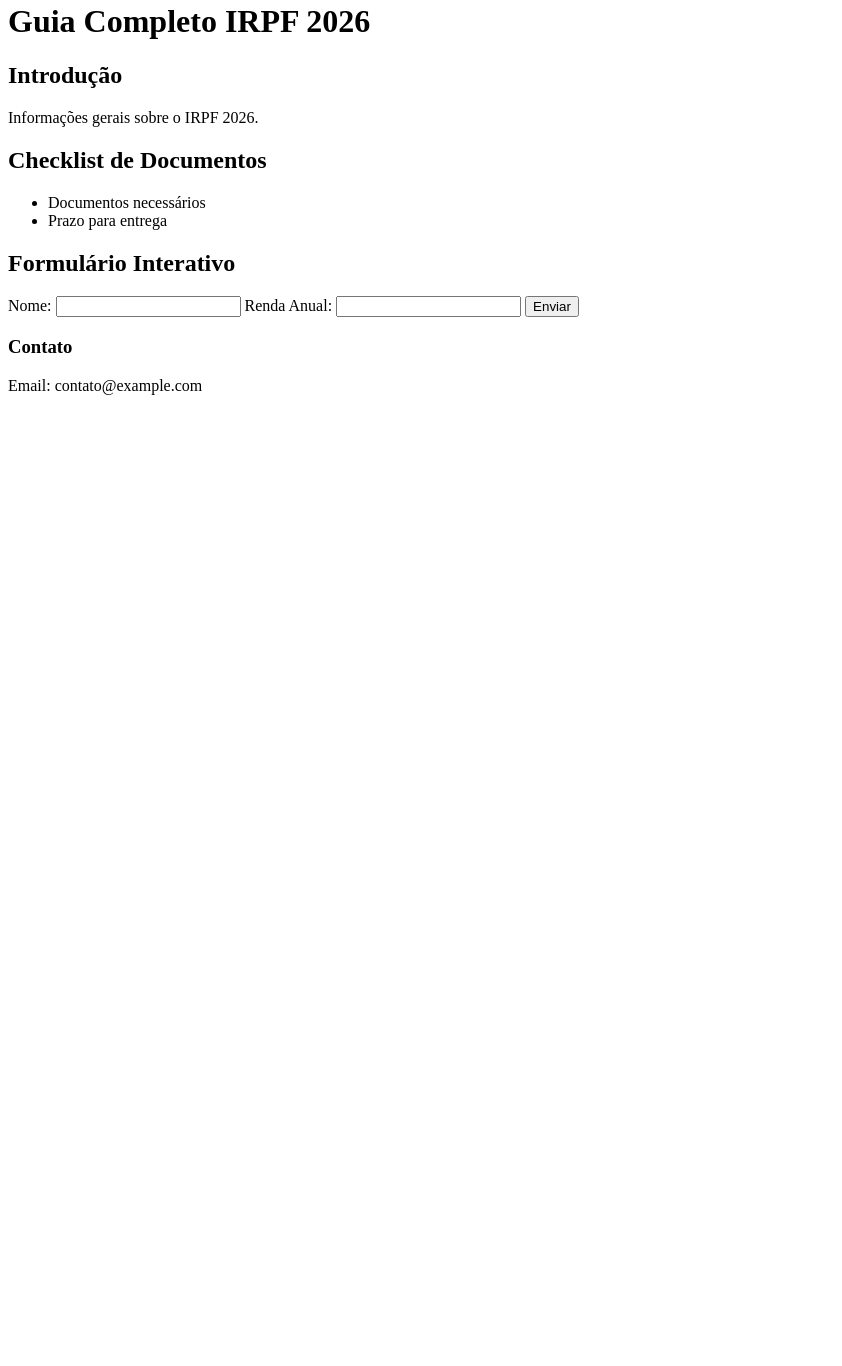
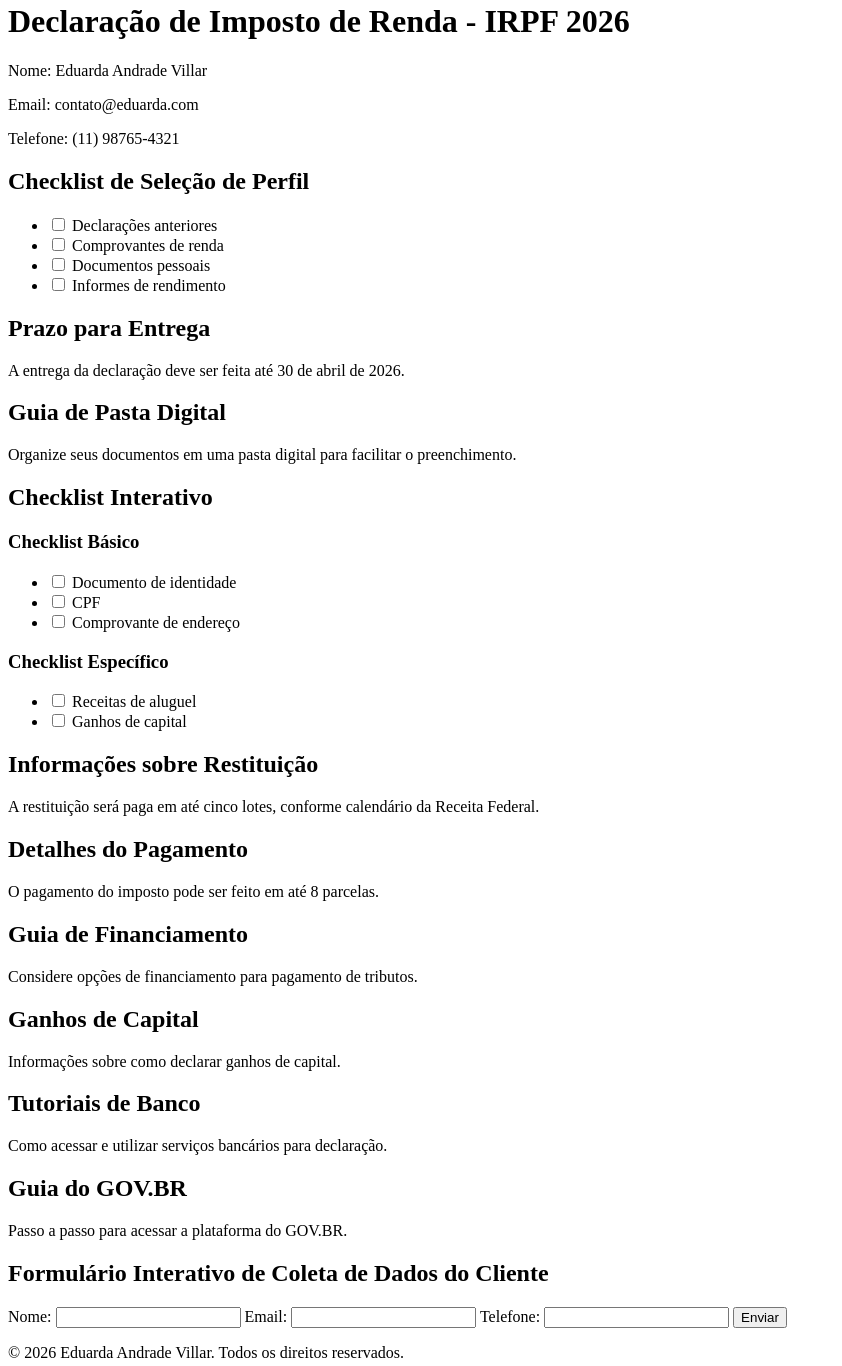
Before and after one commit to eduluavillar-hub/Eduarda-Andrade-Villar, a plain HTML site: page index.html in a window 1280 px wide. Shown: the part 18-1384 px from the top of the page, without its empty margins (0-842 px from the left). Before the commit the page ends 800 px from the top, so only its background shows below. Drawn offline with Linux system fonts and the light colour scheme.

Commit message:
Create complete index.html file for IRPF 2026

```diff
--- a/index.html
+++ b/index.html
@@ -3,42 +3,89 @@
 <head>
     <meta charset="UTF-8">
     <meta name="viewport" content="width=device-width, initial-scale=1.0">
-    <title>Guia Completo IRPF 2026</title>
-    <link rel="stylesheet" href="styles.css"> <!-- External CSS link -->
-    <script src="script.js" defer></script> <!-- External JS for interactivity -->
+    <title>IRPF 2026</title>
+    <link rel="stylesheet" href="styles.css">
 </head>
 <body>
     <header>
-        <h1>Guia Completo IRPF 2026</h1>
+        <h1>Declaração de Imposto de Renda - IRPF 2026</h1>
+        <div class="contact-info">
+            <p>Nome: Eduarda Andrade Villar</p>
+            <p>Email: contato@eduarda.com</p>
+            <p>Telefone: (11) 98765-4321</p>
+        </div>
     </header>
     <main>
-        <section id="intro">
-            <h2>Introdução</h2>
-            <p>Informações gerais sobre o IRPF 2026.</p>
-        </section>
-        <section id="checklist">
-            <h2>Checklist de Documentos</h2>
+        <section id="profile-checklist">
+            <h2>Checklist de Seleção de Perfil</h2>
             <ul>
-                <li>Documentos necessários</li>
-                <li>Prazo para entrega</li>
-                <!-- Add more items -->
+                <li><input type="checkbox"> Declarações anteriores</li>
+                <li><input type="checkbox"> Comprovantes de renda</li>
+                <li><input type="checkbox"> Documentos pessoais</li>
+                <li><input type="checkbox"> Informes de rendimento</li>
             </ul>
         </section>
-        <section id="form-section">
-            <h2>Formulário Interativo</h2>
-            <form id="irpfForm">
+        <section id="deadlines">
+            <h2>Prazo para Entrega</h2>
+            <p>A entrega da declaração deve ser feita até 30 de abril de 2026.</p>
+        </section>
+        <section id="digital-folder-guide">
+            <h2>Guia de Pasta Digital</h2>
+            <p>Organize seus documentos em uma pasta digital para facilitar o preenchimento.</p>
+        </section>
+        <section id="interactive-checklist">
+            <h2>Checklist Interativo</h2>
+            <h3>Checklist Básico</h3>
+            <ul>
+                <li><input type="checkbox"> Documento de identidade</li>
+                <li><input type="checkbox"> CPF</li>
+                <li><input type="checkbox"> Comprovante de endereço</li>
+            </ul>
+            <h3>Checklist Específico</h3>
+            <ul>
+                <li><input type="checkbox"> Receitas de aluguel</li>
+                <li><input type="checkbox"> Ganhos de capital</li>
+            </ul>
+        </section>
+        <section id="refund-info">
+            <h2>Informações sobre Restituição</h2>
+            <p>A restituição será paga em até cinco lotes, conforme calendário da Receita Federal.</p>
+        </section>
+        <section id="payment-details">
+            <h2>Detalhes do Pagamento</h2>
+            <p>O pagamento do imposto pode ser feito em até 8 parcelas.</p>
+        </section>
+        <section id="financing-guide">
+            <h2>Guia de Financiamento</h2>
+            <p>Considere opções de financiamento para pagamento de tributos.</p>
+        </section>
+        <section id="capital-gains">
+            <h2>Ganhos de Capital</h2>
+            <p>Informações sobre como declarar ganhos de capital.</p>
+        </section>
+        <section id="bank-tutorials">
+            <h2>Tutoriais de Banco</h2>
+            <p>Como acessar e utilizar serviços bancários para declaração.</p>
+        </section>
+        <section id="gov-br-guide">
+            <h2>Guia do GOV.BR</h2>
+            <p>Passo a passo para acessar a plataforma do GOV.BR.</p>
+        </section>
+        <section id="client-data-form">
+            <h2>Formulário Interativo de Coleta de Dados do Cliente</h2>
+            <form action="#">
                 <label for="name">Nome:</label>
                 <input type="text" id="name" name="name" required>
-                <label for="income">Renda Anual:</label>
-                <input type="number" id="income" name="income" required>
-                <button type="submit">Enviar</button>
+                <label for="email">Email:</label>
+                <input type="email" id="email" name="email" required>
+                <label for="phone">Telefone:</label>
+                <input type="tel" id="phone" name="phone" required>
+                <input type="submit" value="Enviar">
             </form>
         </section>
-        <!-- More sections as needed -->
     </main>
     <footer>
-        <h3>Contato</h3>
-        <p>Email: contato@example.com</p>
+        <p>&copy; 2026 Eduarda Andrade Villar. Todos os direitos reservados.</p>
     </footer>
 </body>
 </html>
```
